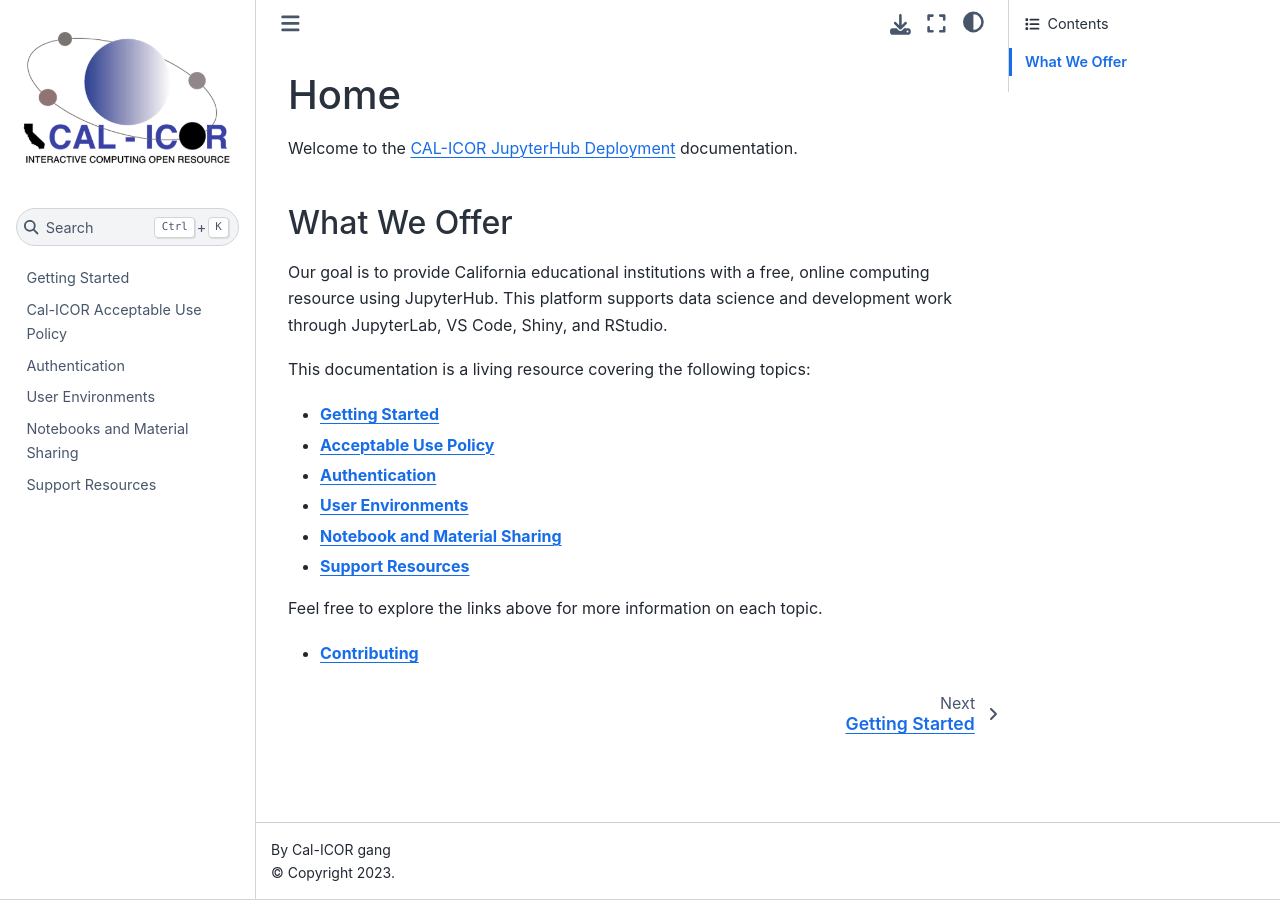
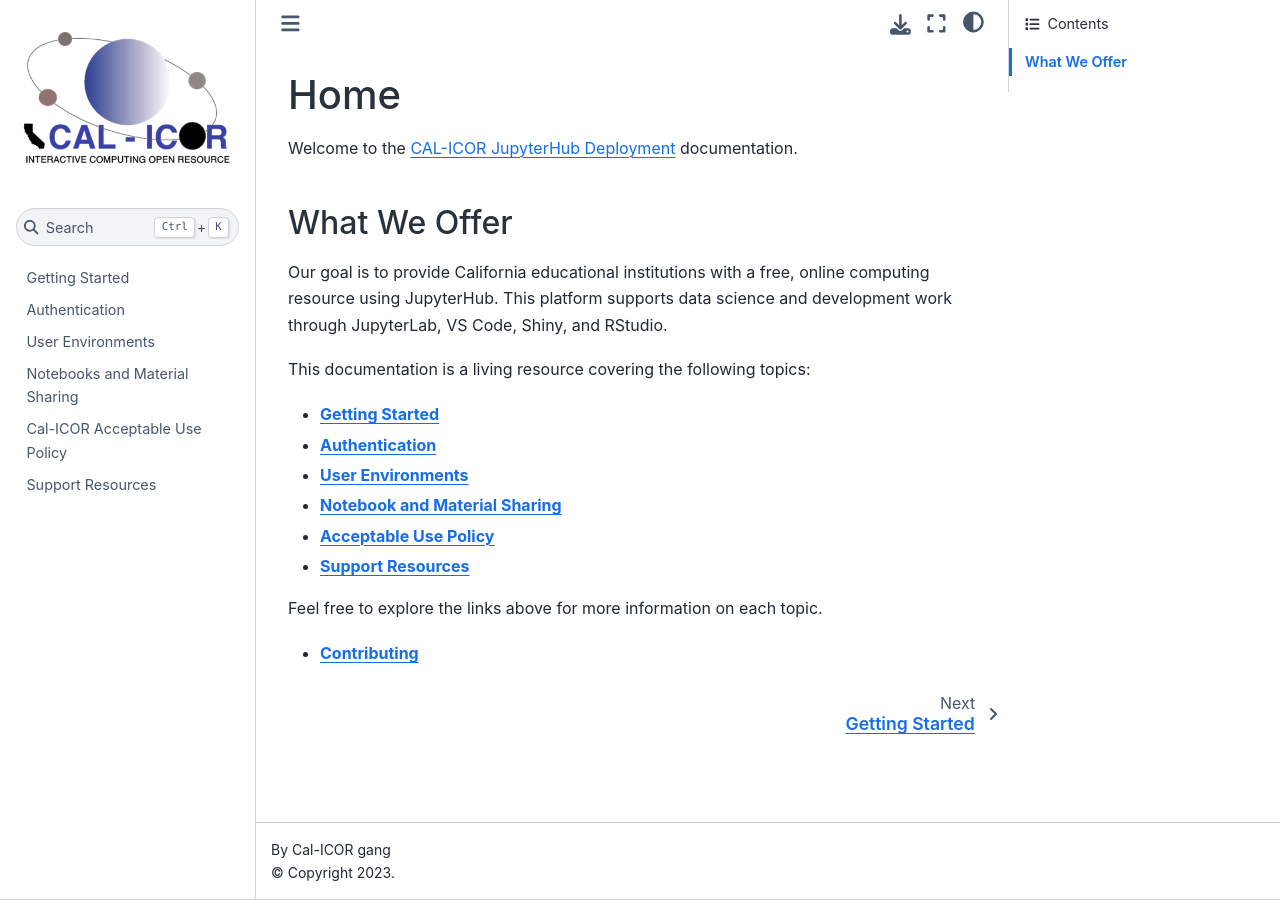
Before and after one commit to shaneknapp/docs, a Jupyter Book: the page built from content/index.md, in a window 1280 px wide. Built offline with Jupyter Book 1.0.4 settings and Sphinx 7.4.7 and the Sphinx Book theme 1.1.4, drawn with Linux system fonts in a browser that asks for light colours.

Commit message:
ordering of TOC

```diff
--- a/_toc.yml
+++ b/_toc.yml
@@ -2,8 +2,8 @@ format: jb-article
 root: content/index
 sections:
 - file: content/getting_started
-- file: content/acceptable_use
 - file: content/authentication
 - file: content/user_environments
 - file: content/notebooks_materials
+- file: content/acceptable_use
 - file: content/support_resources
--- a/content/index.md
+++ b/content/index.md
@@ -10,10 +10,10 @@ development work through JupyterLab, VS Code, Shiny, and RStudio.
 
 This documentation is a living resource covering the following topics:
 - **[Getting Started](getting_started)**
-- **[Acceptable Use Policy](acceptable_use)**
 - **[Authentication](authentication)**
 - **[User Environments](user_environments)**
 - **[Notebook and Material Sharing](notebooks_materials)**
+- **[Acceptable Use Policy](acceptable_use)**
 - **[Support Resources](support_resources)**
 
 Feel free to explore the links above for more information on each topic.
```
